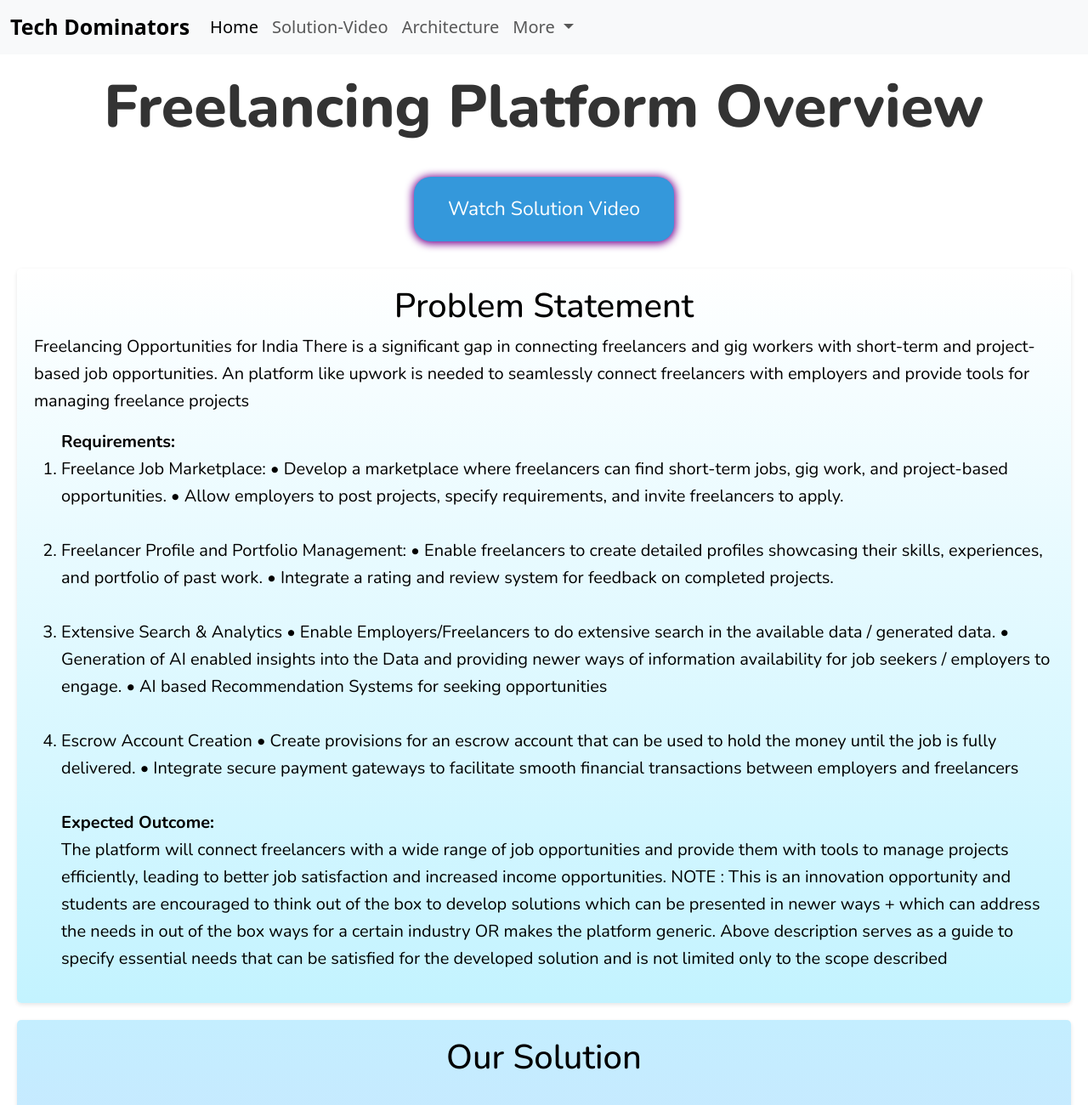
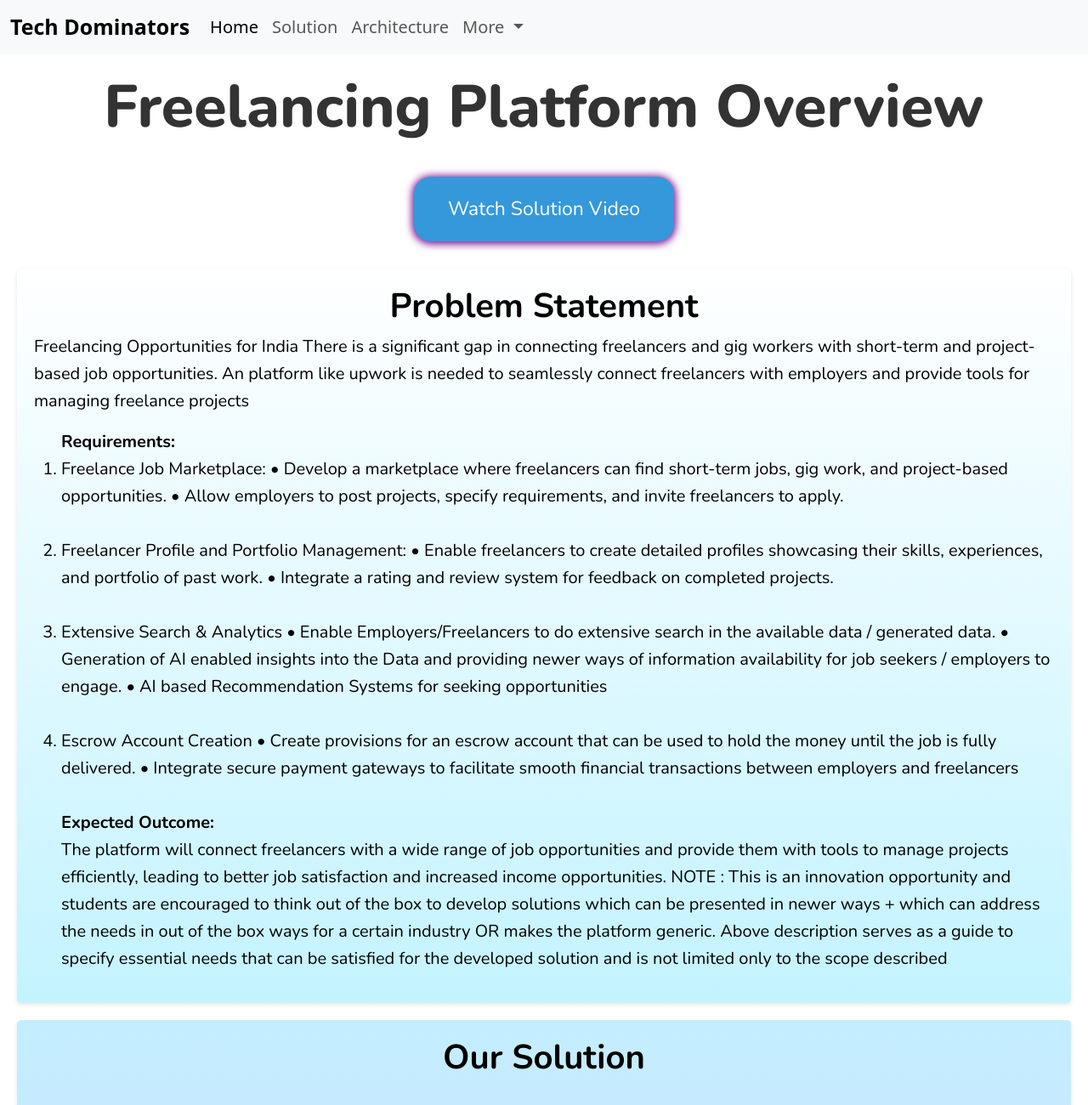
Before and after one commit to feroz-05/SIHSolution, a plain HTML site: page index.html in a window 1280 px wide. Shown: the top 1300 px of the page at 85% size. Drawn offline with nearby package versions, Linux system fonts and the light colour scheme.

Commit message:
newand Final

```diff
--- a/index.html
+++ b/index.html
@@ -12,7 +12,6 @@
     <link href="https://cdn.jsdelivr.net/npm/bootstrap@5.3.3/dist/css/bootstrap.min.css" rel="stylesheet" integrity="sha384-QWTKZyjpPEjISv5WaRU9OFeRpok6YctnYmDr5pNlyT2bRjXh0JMhjY6hW+ALEwIH" crossorigin="anonymous">
     <style>
         main {
-    font-family: Arial, sans-serif;
     line-height: 1.6;
     color: #333;
     max-width: 1300px;
@@ -37,7 +36,7 @@
                     <a class="nav-link active" aria-current="page" href="#">Home</a>
                   </li>
                   <li class="nav-item">
-                    <a class="nav-link" href="#solution">Solution-Video</a>
+                    <a class="nav-link" href="#solution">Solution</a>
                   </li>
                   <li class="nav-item">
                     <a class="nav-link" href="#arc">Architecture</a>
@@ -64,7 +63,7 @@
         <!-- Problem stmt -->
 
     <div class="section">
-        <h1 style="text-align: center;">Problem Statement</h1>
+        <h1 style="text-align: center;"><strong>Problem Statement</strong></h1>
         <p>Freelancing Opportunities for India There is a significant gap in connecting freelancers and gig workers with short-term and project-based job opportunities. An platform like upwork is needed to seamlessly connect freelancers with employers and provide tools for managing freelance projects</p>
         <ol>
             <strong>Requirements:</strong>
@@ -80,7 +79,7 @@
     <!-- Solution -->
 
     <div class="section1" id="solution">
-        <h1 style="text-align: center;">Our Solution</h1><br>
+        <h1 style="text-align: center;"><strong>Our Solution</strong></h1><br>
         <center><strong><h3>Watch Video Explanation of our Solution</h3></strong></center><br>
 
         <center>
@@ -150,7 +149,7 @@
     </div>
     <!-- Technology Stack -->
     <div class="section2" id="techstack">
-        <h1 style="text-align: center;">Technology Stack</h1><br>
+        <h1 style="text-align: center;"><strong>Technology Stack</strong></h1><br>
         <div class="tech-stack">
             <div class="tech-item">React</div>
             <div class="tech-item">Redux</div>
--- a/style.css
+++ b/style.css
@@ -85,6 +85,9 @@ iframe {
 }
 
 @media only screen and (max-width: 767px) {
+    *{
+        margin: 0;
+    }
     iframe {
         border: none;
         width: 320px;
```
